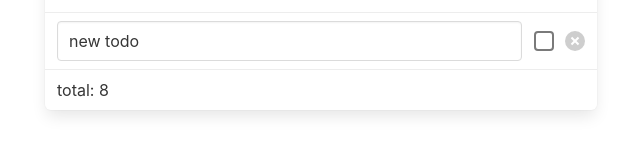
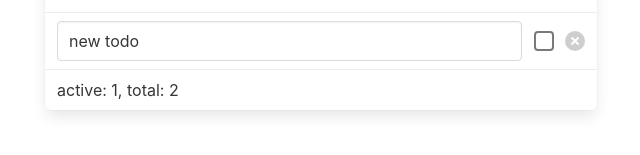
Before and after one commit to samokoder/simple-todo-app, a Vue app in the folder public/: page / in a window 1280 px wide. Shown: the part 423-578 px from the top of the page, without its empty margins (319-959 px from the left). Built offline with nearby package versions, Linux system fonts and the light colour scheme; no server answers.

Commit message:
UPD: total and active items count

```diff
--- a/public/src/app/App.vue
+++ b/public/src/app/App.vue
@@ -86,7 +86,7 @@
           </div>
 
           <div class="panel-block">
-            total: 8
+            active: {{ activeItemsQty }}, total: {{ totalItemsQty }}
           </div>
         </nav>
       </div>
@@ -124,6 +124,16 @@ export default {
         }
       ],
     };
+  },
+
+  computed: {
+    totalItemsQty() {
+      return this.todoList.length;
+    },
+
+    activeItemsQty () {
+      return this.todoList.filter(x => !x.done).length;
+    },
   },
 
   mounted() {
```
